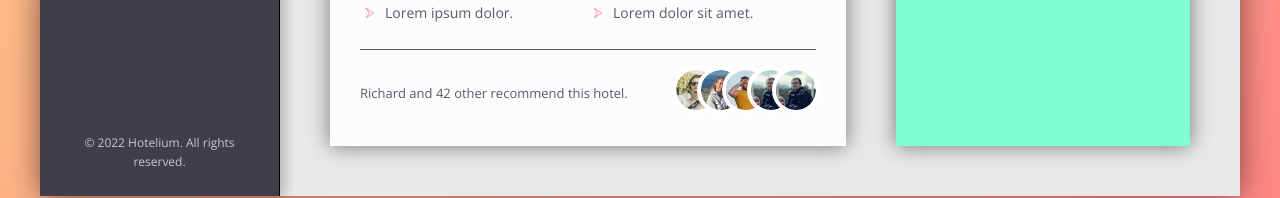
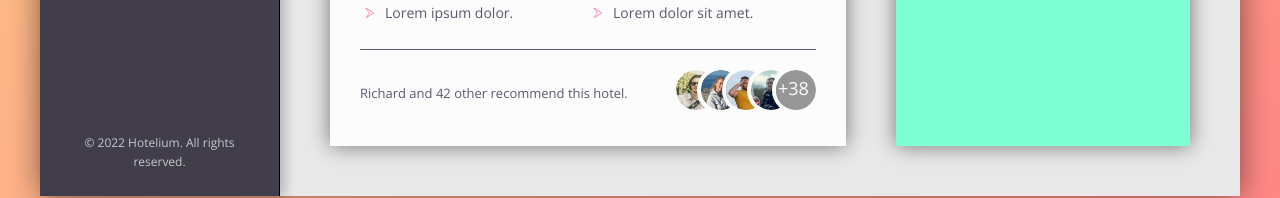
Before and after one commit to ArminasStrolys/advanced-styling-project-2, a React (Create React App) app: page / in a window 1280 px wide. Shown: the part 887-1085 px from the top of the page. Built offline with nearby package versions, Linux system fonts and the light colour scheme.

Commit message:
Added a mini new detail

```diff
--- a/src/components/content/Content.jsx
+++ b/src/components/content/Content.jsx
@@ -129,11 +129,10 @@ const Content = () => {
                   alt="Friend who recommends this hotel icon 4"
                   className="recommend__photo"
                 />
-                <img
-                  src={friend4}
-                  alt="Number of other recommends"
-                  className="recommend__photo "
-                />
+
+                <div className="recommend__photo recommend__photo--empty">
+                  <span className="recommend__photo-others">+38</span>
+                </div>
               </div>
             </div>
           </div>
--- a/src/style/_components.scss
+++ b/src/style/_components.scss
@@ -266,7 +266,6 @@
   display: flex;
   justify-content: space-between;
   align-items: center;
-  // position: relative;
   &__count {
   }
   &__friends {
@@ -275,8 +274,20 @@
     height: 4rem;
     width: 4rem;
     border-radius: 50%;
-    outline: 0.4rem solid white;
-    // position: absolute;
+    outline: 0.4rem solid var(--col-white);
+    display: inline-block;
+    position: relative;
+    &-others {
+      position: absolute;
+      text-align: center;
+      font-size: 1.8rem;
+      color: var(--col-white);
+      top: 0.4rem;
+      left: 0.2rem;
+    }
+    &--empty {
+      background-color: var(--col-gray-2);
+    }
   }
   &__photo:not(:last-child) {
     margin-right: -1.5rem;
```
